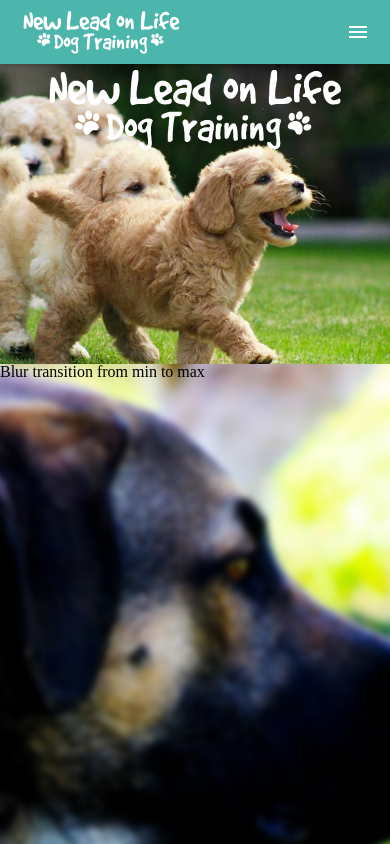
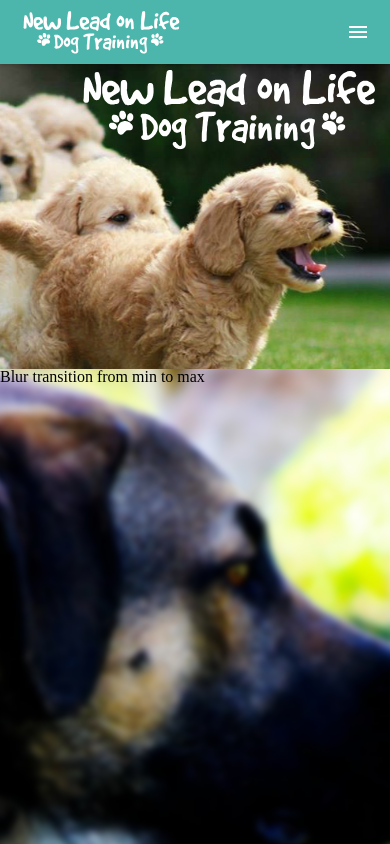
Before and after one commit to sdserage/dog-training-site, a React (Create React App) app: page / in a window 390 px wide. Shown: the top 844 px of the page. Built offline with nearby package versions, Linux system fonts and the light colour scheme; a web font is replaced by a local one.

Commit message:
Got logo to look right on the iPhone 5

```diff
--- a/src/components/Home/Home.css
+++ b/src/components/Home/Home.css
@@ -6,7 +6,14 @@
   display: flex;
   flex-direction: column;
   align-items: center;
-  height: 300px; }
+  height: 300px;
+  padding: 0 5px 5px 5px; }
 
 .home-logo {
-  width: 80vw; }
+  width: 80vw;
+  align-self: flex-end; }
+
+/* iPhone 5, Orientation: Landscape */
+@media (min-width: 568px) and (orientation: landscape) {
+  .home-logo {
+    width: 40vw; } }
--- a/src/components/Home/Home.jsx
+++ b/src/components/Home/Home.jsx
@@ -18,7 +18,7 @@ function Home() {
         bgImage={runningPuppies}
         bgImageAlt="dog"
         bgClassName="home-parallax-img"
-        strength={100}
+        strength={200}
       >
         <div
           className='home-parallax'
--- a/src/components/Home/Home.sass
+++ b/src/components/Home/Home.sass
@@ -7,6 +7,13 @@
   flex-direction: column
   align-items: center
   height: 300px
+  padding: 0 5px 5px 5px
 
 .home-logo
   width: 80vw
+  align-self: flex-end
+
+/* iPhone 5, Orientation: Landscape */
+@media (min-width: 568px) and (orientation: landscape)
+  .home-logo
+    width: 40vw
```
